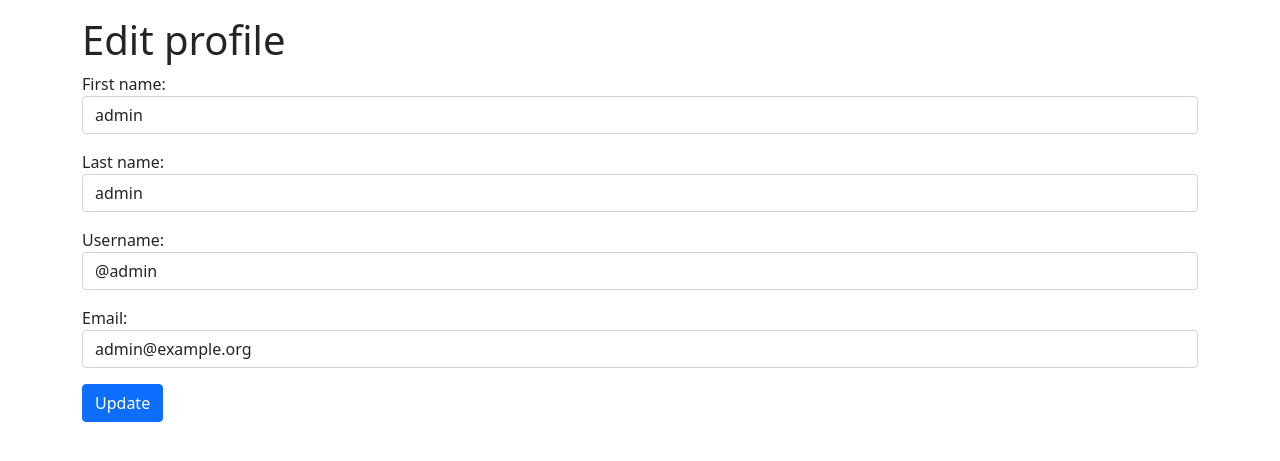
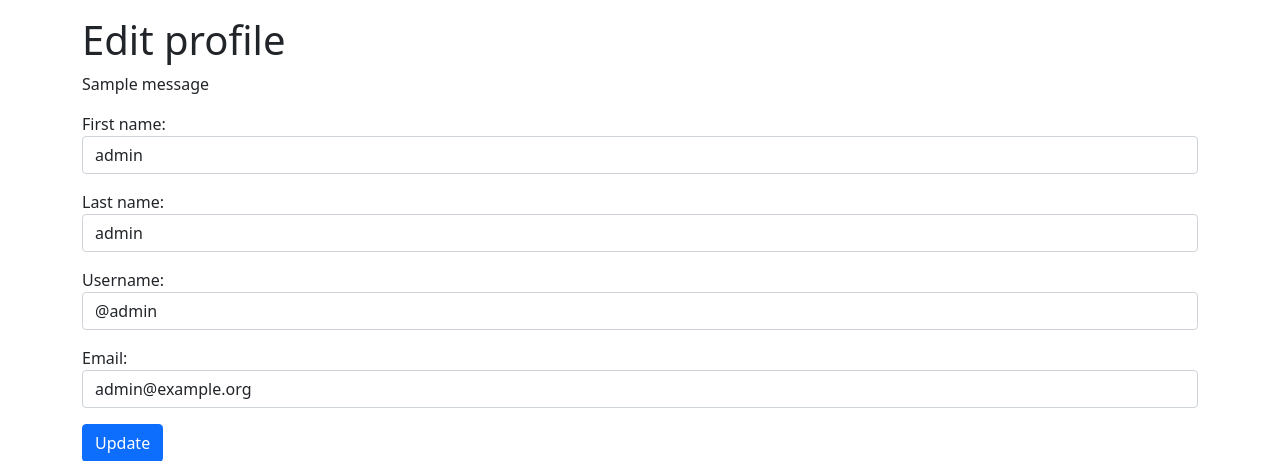
Before and after one commit to baldeep-gill/seg-cw1, a Django app: page /profile/ in a window 1280 px wide. Shown: the part 56-517 px from the top of the page. Run offline with Django 4.2, Linux system fonts and the light colour scheme; a user stored in the database is signed in; tables that the repository leaves empty hold one stand-in row (values such as "Sample post"); one stand-in notice (Sample message) is shown; some libraries are stand-ins or nearby versions.

Commit message:
display any error messages in both files

```diff
--- a/lessons/templates/password.html
+++ b/lessons/templates/password.html
@@ -5,6 +5,9 @@
   <div class="row">
     <div class="col-12">
       <h1>Change password</h1>
+      {% for message in messages %}
+      <p>{{message}}</p>
+    {% endfor %}
       <form action="{% url 'password' %}" method="post">
         {% csrf_token %}
         {% include 'partials/form.html' with form=form %}
--- a/lessons/templates/profile.html
+++ b/lessons/templates/profile.html
@@ -5,6 +5,9 @@
   <div class="row">
     <div class="col-12">
       <h1>Edit profile</h1>
+      {% for message in messages %}
+      <p>{{message}}</p>
+    {% endfor %}
       <form action="{% url 'profile' %}" method="post">
         {% csrf_token %}
         {% include 'partials/form.html' with form=form %}
```
